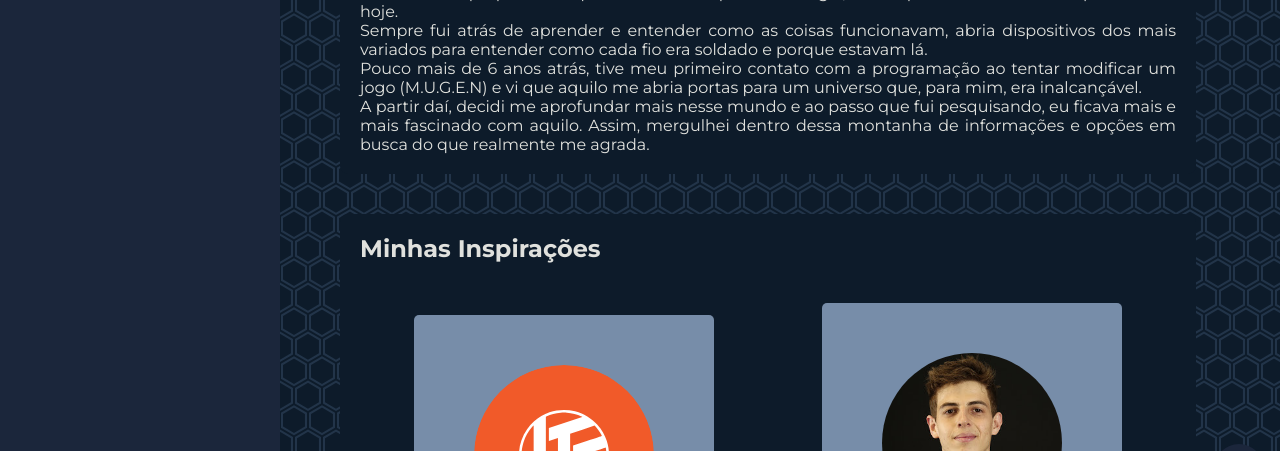
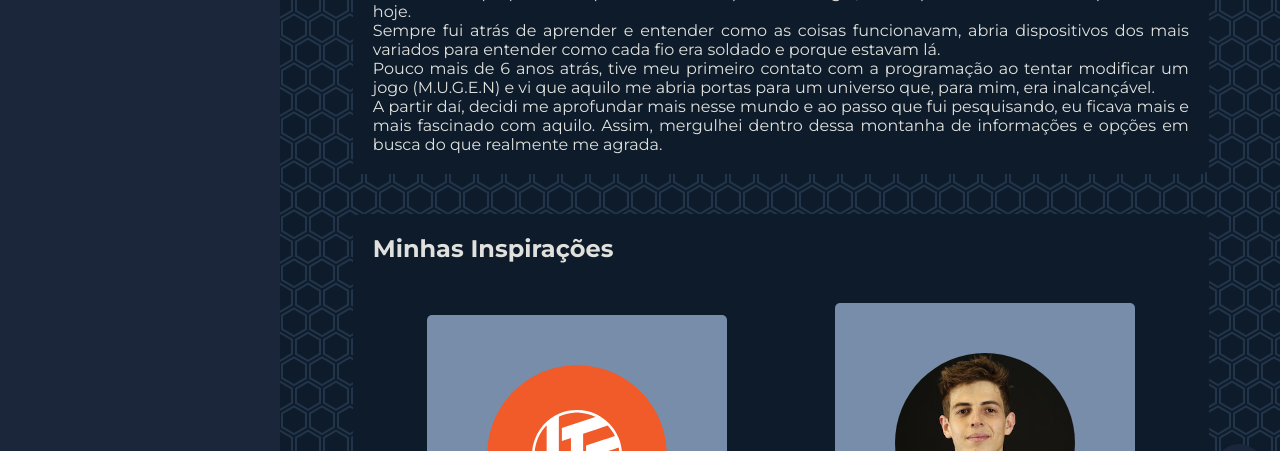
Before and after one commit to N1ck49871/projeto2_bc_porto, a plain HTML site: page index.html in a window 1280 px wide. Shown: the part 290-741 px from the top of the page. Drawn offline with nearby package versions, Linux system fonts and the light colour scheme.

Commit message:
arrumei a sobreposição de aside e main

```diff
--- a/css/style.css
+++ b/css/style.css
@@ -22,7 +22,7 @@ body {
 main {
   width: 70%;
   float: right;
-  margin-right: 5%;
+  margin-right: 4%;
   display: flex;
   flex-direction: column;
 }
@@ -31,9 +31,10 @@ ul {
 }
 .sidebar {
 
-  height: 150vh;
+  height: 100vh;
   width: 280px;
   float: left;
+  position: fixed;
   background-color: var(--cor-secundaria);
   display: flex;
   flex-wrap: wrap;
```
